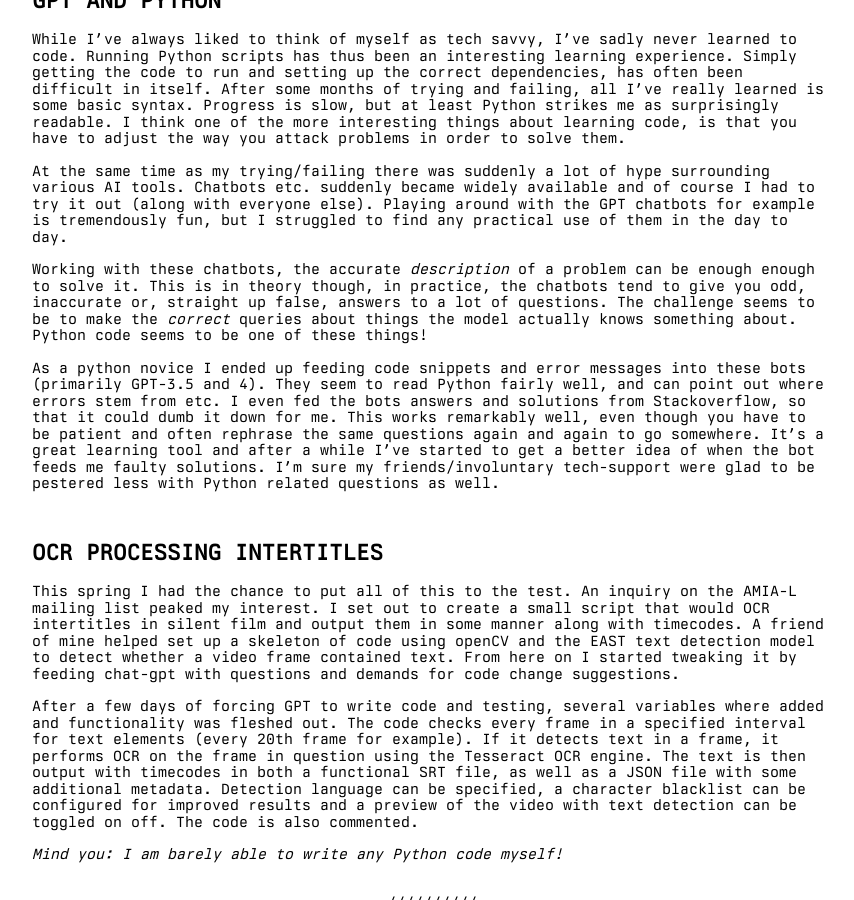
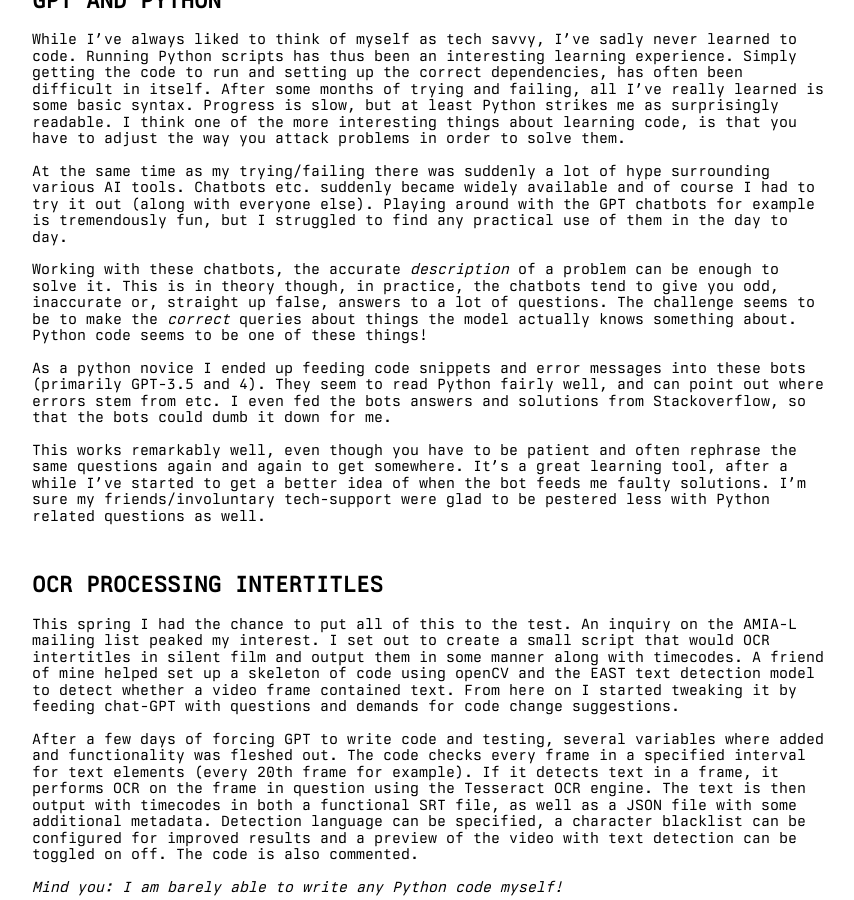
Before and after one commit to torbjornbp/torbjornbp.github.io, a Jekyll site: the page built from _posts/documents/2023-08-21-text-extraction.md, in a window 1280 px wide and 900 px high, scrolled down 1185 px. Shown: the whole window, without its empty margins (208-1062 px from the left). Built offline with Jekyll 4.4.1, drawn with Linux system fonts in a browser that asks for light colours.

Commit message:
Update 2023-08-21-text-extraction.md

````diff
--- a/_posts/documents/2023-08-21-text-extraction.md
+++ b/_posts/documents/2023-08-21-text-extraction.md
@@ -20,12 +20,14 @@ While I've always liked to think of myself as tech savvy, I've sadly never learn
 
 At the same time as my trying/failing there was suddenly a lot of hype surrounding various AI tools. Chatbots etc. suddenly became widely available and of course I had to try it out (along with everyone else). Playing around with the GPT chatbots for example is tremendously fun, but I struggled to find any practical use of them in the day to day.
 
-Working with these chatbots, the accurate *description* of a problem can be enough enough to solve it. This is in theory though, in practice, the chatbots tend to give you odd, inaccurate or, straight up false, answers to a lot of questions. The challenge seems to be to make the *correct* queries about things the model actually knows something about. Python code seems to be one of these things!
+Working with these chatbots, the accurate *description* of a problem can be enough to solve it. This is in theory though, in practice, the chatbots tend to give you odd, inaccurate or, straight up false, answers to a lot of questions. The challenge seems to be to make the *correct* queries about things the model actually knows something about. Python code seems to be one of these things!
 
-As a python novice I ended up feeding code snippets and error messages into these bots (primarily GPT-3.5 and 4). They seem to read Python fairly well, and can point out where errors stem from etc. I even fed the bots answers and solutions from Stackoverflow, so that it could dumb it down for me. This works remarkably well, even though you have to be patient and often rephrase the same questions again and again to go somewhere. It's a great learning tool and after a while I've started to get a better idea of when the bot feeds me faulty solutions. I'm sure my friends/involuntary tech-support were glad to be pestered less with Python related questions as well.
+As a python novice I ended up feeding code snippets and error messages into these bots (primarily GPT-3.5 and 4). They seem to read Python fairly well, and can point out where errors stem from etc. I even fed the bots answers and solutions from Stackoverflow, so that the bots could dumb it down for me.
+
+This works remarkably well, even though you have to be patient and often rephrase the same questions again and again to get somewhere. It's a great learning tool, after a while I've started to get a better idea of when the bot feeds me faulty solutions. I'm sure my friends/involuntary tech-support were glad to be pestered less with Python related questions as well.
 
 ## OCR processing intertitles
-This spring I had the chance to put all of this to the test. An inquiry on the AMIA-L mailing list peaked my interest. I set out to create a small script that would OCR intertitles in silent film and output them in some manner along with timecodes. A friend of mine helped set up a skeleton of code using openCV and the EAST text detection model to detect whether a video frame contained text. From here on I started tweaking it by feeding chat-gpt with questions and demands for code change suggestions.
+This spring I had the chance to put all of this to the test. An inquiry on the AMIA-L mailing list peaked my interest. I set out to create a small script that would OCR intertitles in silent film and output them in some manner along with timecodes. A friend of mine helped set up a skeleton of code using openCV and the EAST text detection model to detect whether a video frame contained text. From here on I started tweaking it by feeding chat-GPT with questions and demands for code change suggestions.
 
 After a few days of forcing GPT to write code and testing, several variables where added and functionality was fleshed out. The code checks every frame in a specified interval for text elements (every 20th frame for example). If it detects text in a frame, it performs OCR on the frame in question using the Tesseract OCR engine. The text is then output with timecodes in both a functional SRT file, as well as a JSON file with some additional metadata. Detection language can be specified, a character blacklist can be configured for improved results and a preview of the video with text detection can be toggled on off. The code is also commented.
 
@@ -42,7 +44,7 @@ All of this was done by querying GPT over and over. Queries such as "can this co
 The script can be found here: [https://github.com/torbjornbp/video-ocr2srt](https://github.com/torbjornbp/video-ocr2srt)
 
 ---
-{: data-content="JSON sample (Nordic letters look a bit odd)"}
+{: data-content="JSON sample"}
 
 ```
 [
````
